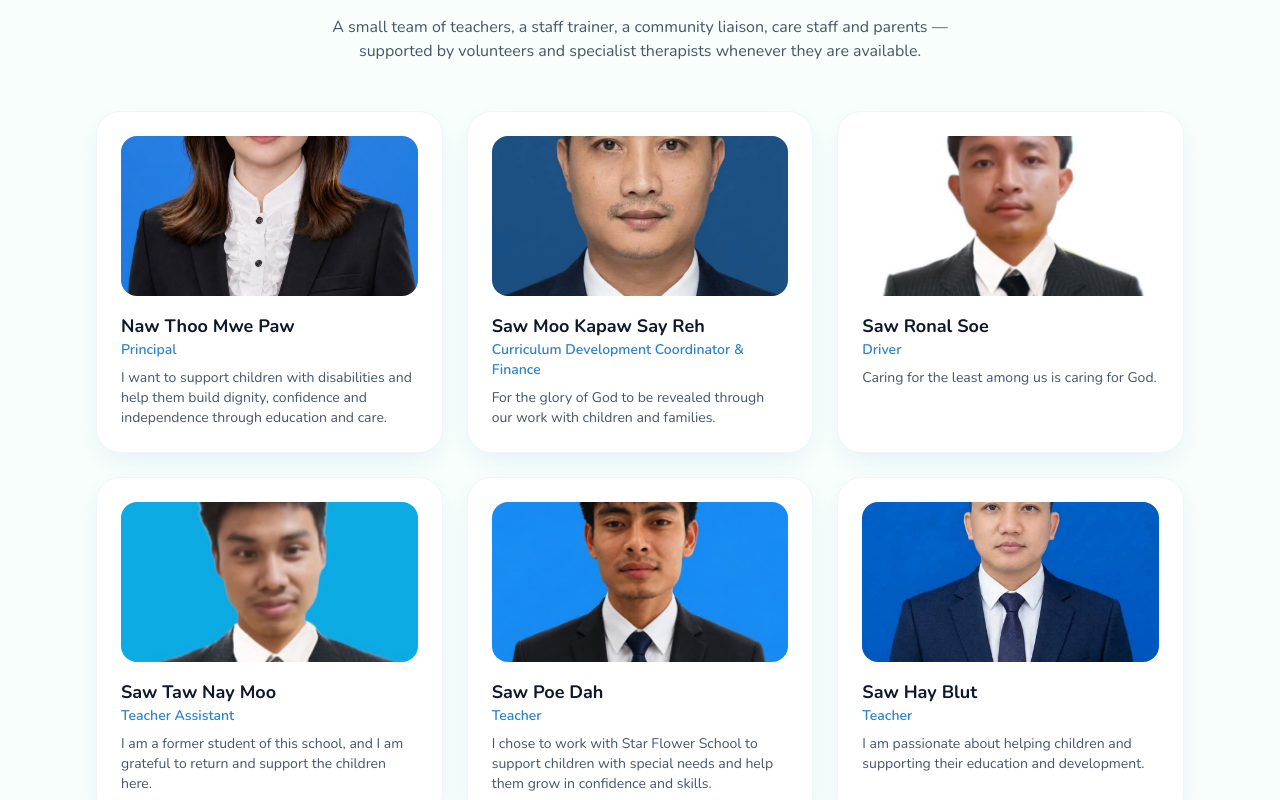
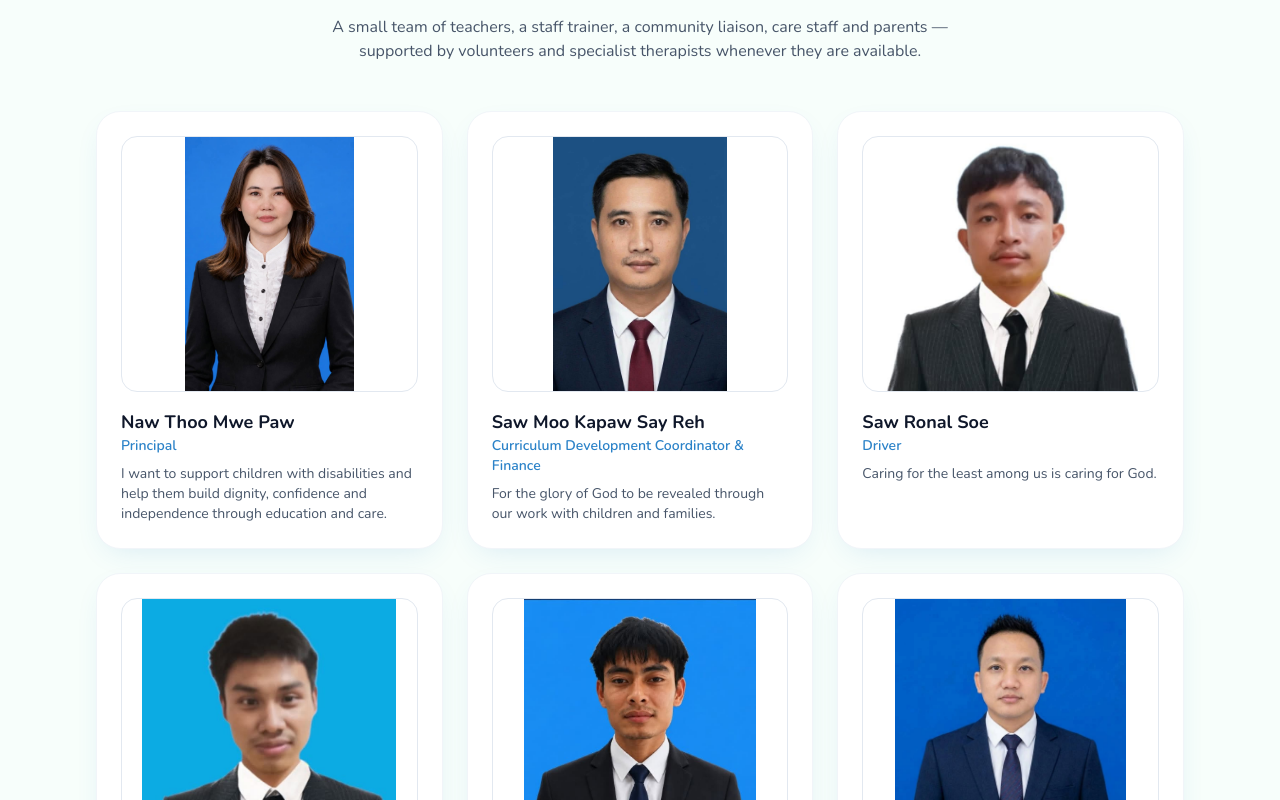
Before and after one commit to johnaungkhant/star-flower-center-website, a Next.js app: page /about in a window 1280 px wide. Shown: the part 5460-6260 px from the top of the page. Built offline with nearby package versions, Linux system fonts and the light colour scheme.

Commit message:
changed image style

```diff
--- a/src/app/about/page.tsx
+++ b/src/app/about/page.tsx
@@ -122,7 +122,7 @@ const team: TeamMember[] = [
     role: "Principal",
     note: "I want to support children with disabilities and help them build dignity, confidence and independence through education and care.",
     tint: "blue",
-    image: "/Naw-Thoo-Mwe-Paw.jpg",
+    image: "/naw-thoo-mwe-paw.jpg",
   },
   {
     name: "Saw Moo Kapaw Say Reh",
@@ -374,7 +374,7 @@ export default function AboutPage() {
                       alt={`Photo of ${t.name}`}
                       width={600}
                       height={400}
-                      className="h-40 w-full rounded-2xl object-cover"
+                      className="h-64 w-full rounded-2xl border border-slate-200 bg-white object-contain"
                     />
                   ) : (
                     <ImagePlaceholder label={`Photo: ${t.name}`} tint={t.tint} className="h-40 w-full rounded-2xl" />
```
Also changed, not shown: 1 other file (tests, documents, lock files or other folders).
